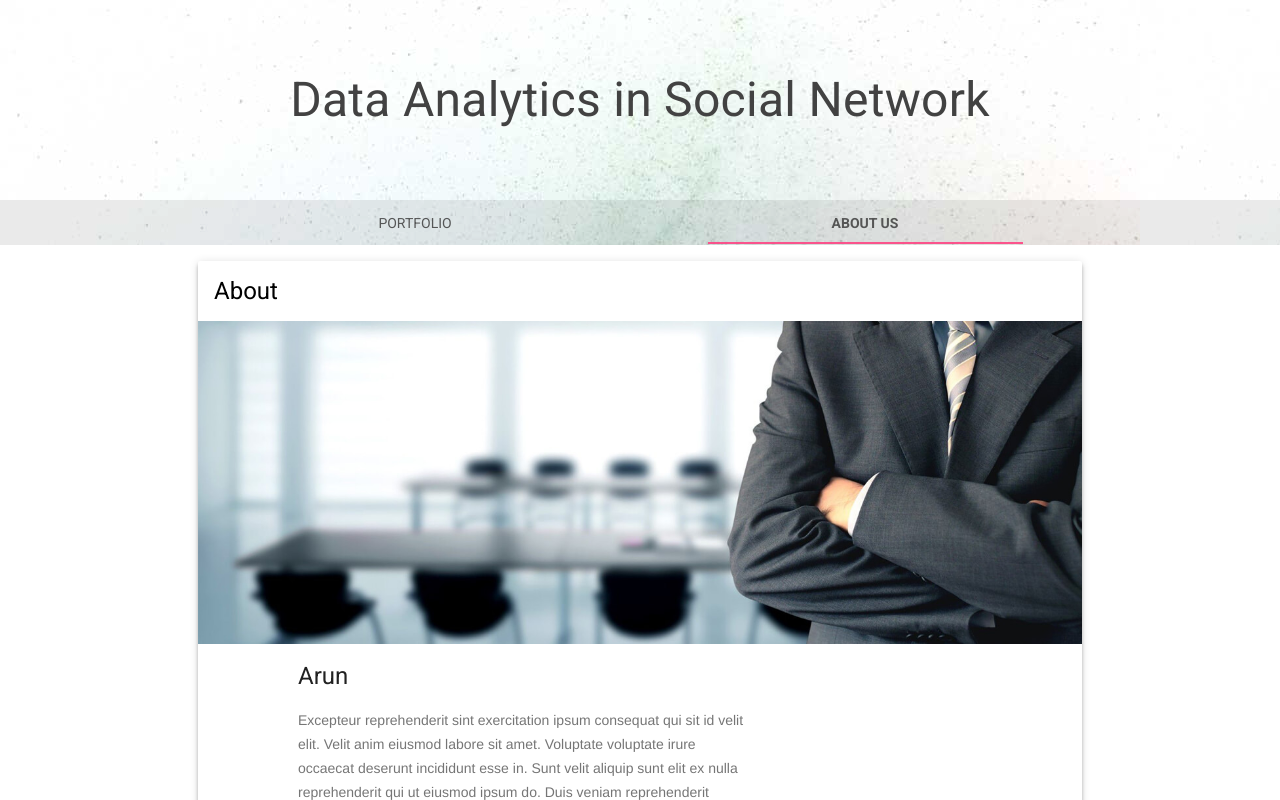
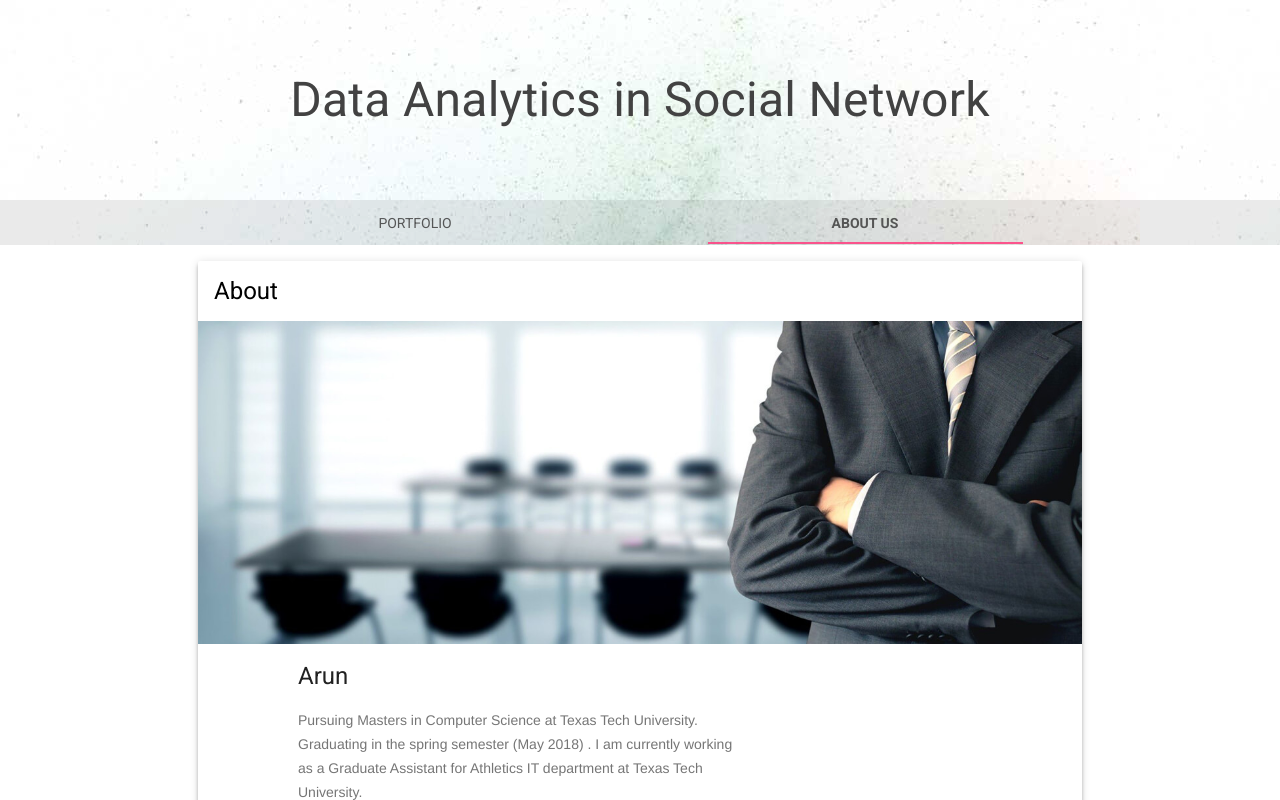
Before and after one commit to Samip1211/DataAnalyticsPortfolio, a plain HTML site: page about.html in a window 1280 px wide. Drawn offline with nearby package versions, Linux system fonts and the light colour scheme.

Commit message:
updated about us

```diff
--- a/about.html
+++ b/about.html
@@ -70,7 +70,8 @@
                         <h3 class="mdl-cell mdl-cell--12-col mdl-typography--headline">Arun </h3>
                         <div class="mdl-cell mdl-cell--8-col mdl-card__supporting-text no-padding ">
                             <p>
-                                Excepteur reprehenderit sint exercitation ipsum consequat qui sit id velit elit. Velit anim eiusmod labore sit amet. Voluptate voluptate irure occaecat deserunt incididunt esse in. Sunt velit aliquip sunt elit ex nulla reprehenderit qui ut eiusmod ipsum do. Duis veniam reprehenderit laborum occaecat id proident nulla veniam. Duis enim deserunt voluptate aute veniam sint pariatur exercitation. Irure mollit est sit labore est deserunt pariatur duis aute laboris cupidatat. Consectetur consequat esse est sit veniam adipisicing ipsum enim irure.
+                                Pursuing Masters in Computer Science at Texas Tech University. Graduating in the spring semester (May 2018) . I am currently working as a Graduate Assistant for Athletics IT department at Texas Tech University.
+
                             </p>
                         </div>
 
```
